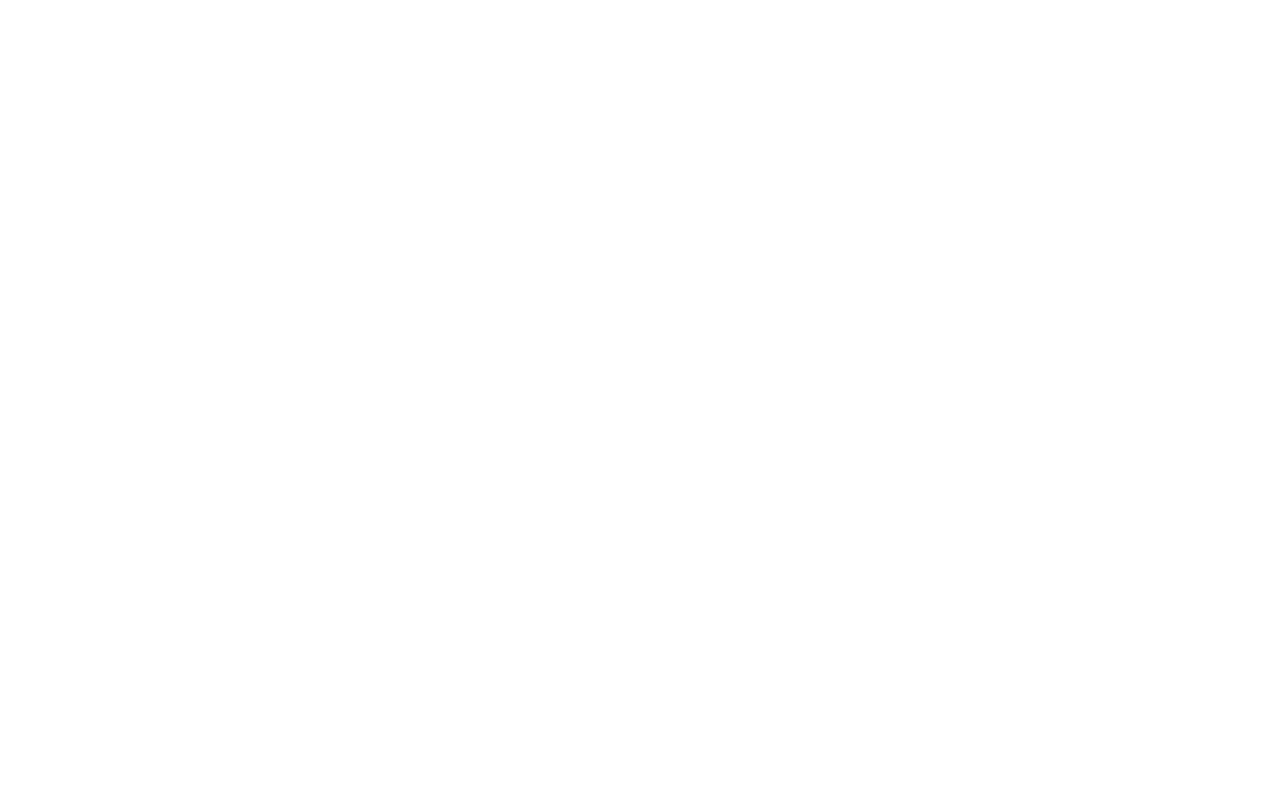
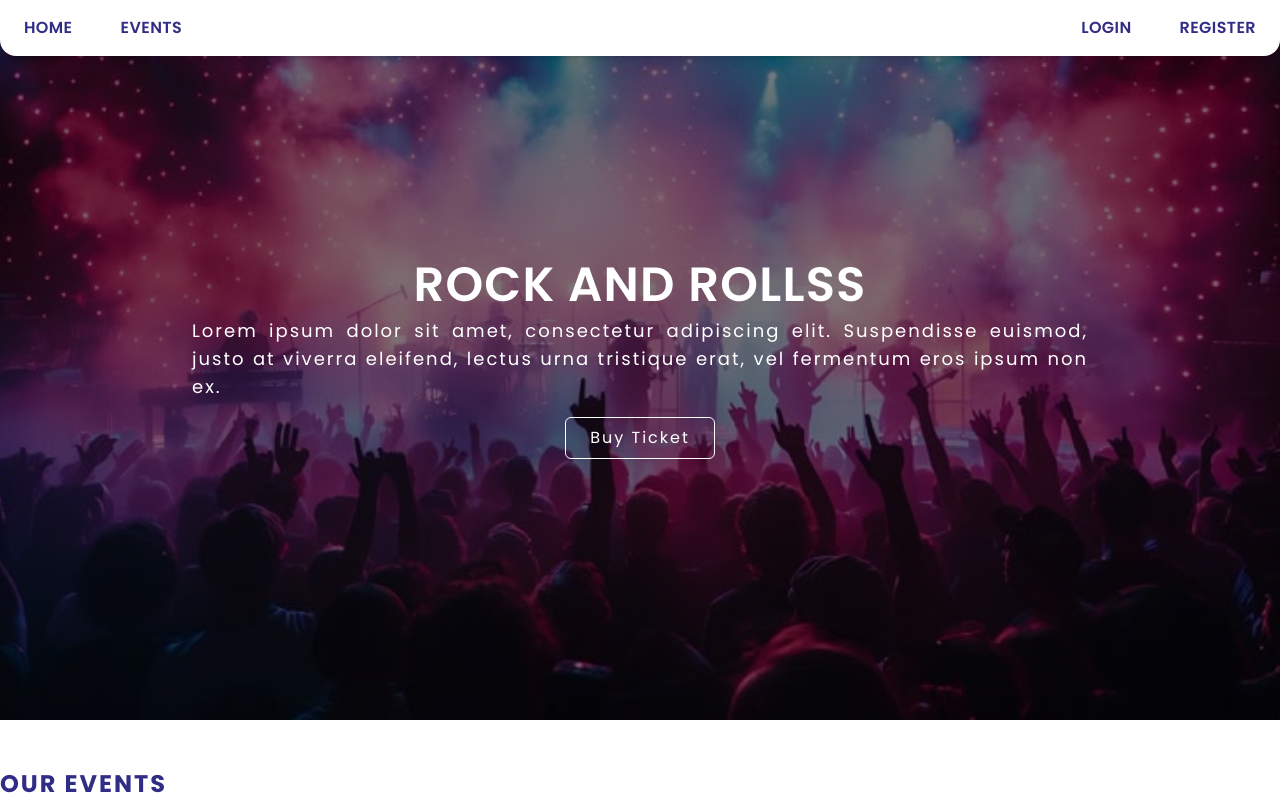
Before and after one commit to AnnisaSyifaul09/festix, a Vue app: page / in a window 1280 px wide. Before the commit this address had no page. Shown: the top 800 px of the page. Built offline with nearby package versions, Linux system fonts and the light colour scheme; no server answers; a web font is replaced by a local one.

Commit message:
update: /home

```diff
--- a/src/components/NavbarItem.vue
+++ b/src/components/NavbarItem.vue
@@ -12,12 +12,12 @@
 
       <!-- Menu Kiri -->
       <div class="hidden md:flex space-x-12">
-        <a href="/home"
+        <a href="/"
           class="font-semibold text-indigo-900 uppercase tracking-wide hover:text-indigo-700 transition-all">Home</a>
         <a href="/kategori"
           class="font-semibold text-indigo-900 uppercase tracking-wide hover:text-indigo-700 transition-all">Events</a>
-        <a href="/home"
-          class="font-semibold text-indigo-900 uppercase tracking-wide hover:text-indigo-700 transition-all">Places</a>
+        <!-- <a href="/home"
+          class="font-semibold text-indigo-900 uppercase tracking-wide hover:text-indigo-700 transition-all">Places</a> -->
       </div>
 
       <!-- Dropdown Profile -->
--- a/src/router/index.js
+++ b/src/router/index.js
@@ -67,7 +67,7 @@
       props: true,
     },
     {
-      path: "/home",
+      path: "/",
       name: "home",
       component: HomeView,
     },
```
